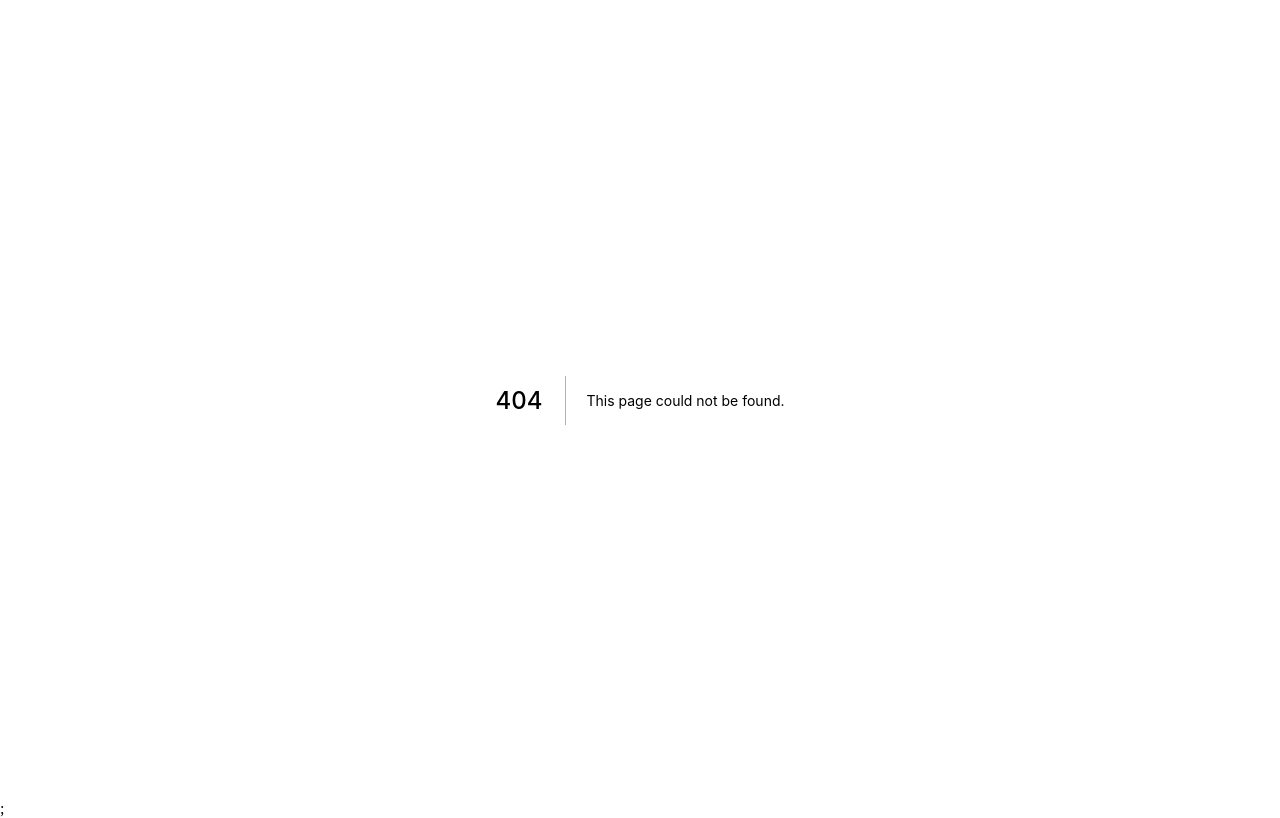
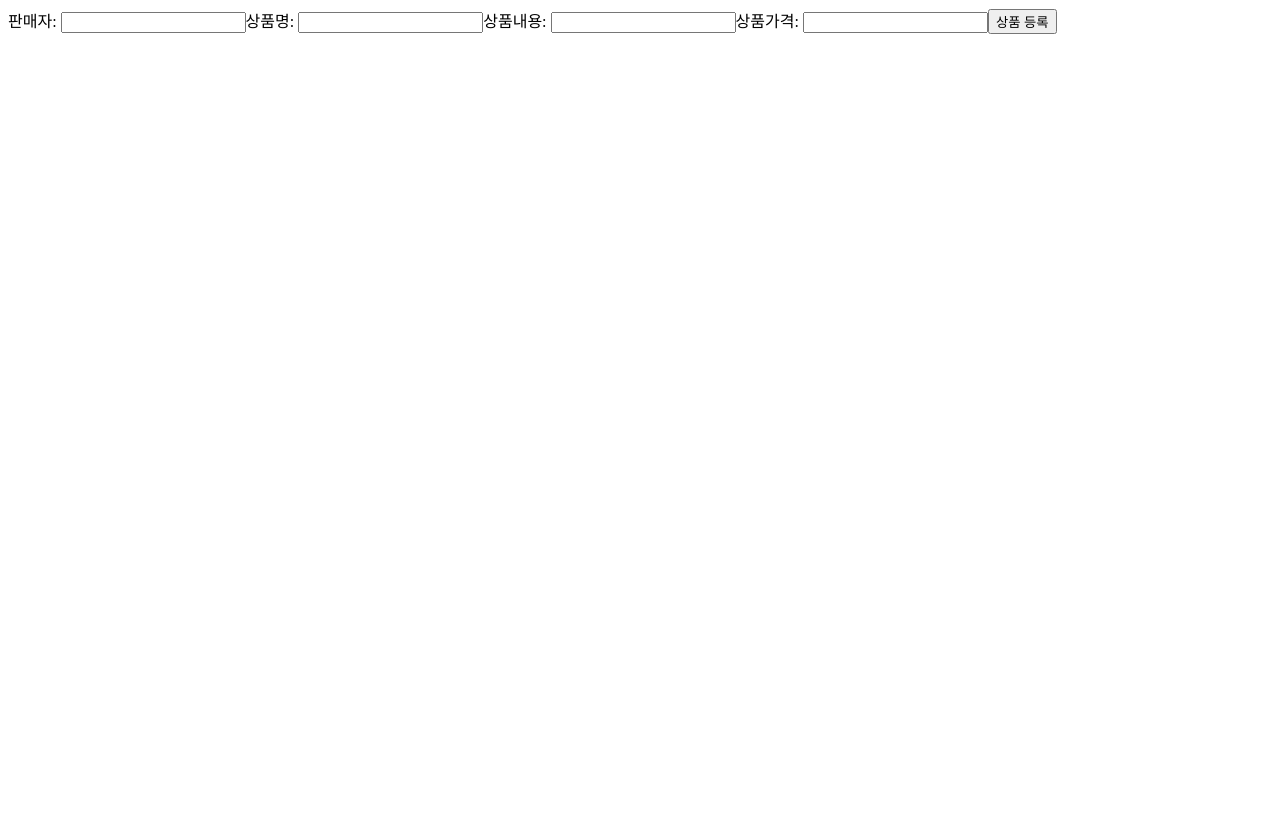
Before and after one commit to OHJINWON/class_quiz, a Next.js app: page /05/boards in a window 1280 px wide. Before the commit this address had no page. Built offline with nearby package versions, Linux system fonts and the light colour scheme.

Commit message:
GraphQL 예외처리를 하면서 제품을 등록하고 동적라우팅된 화면에서 주소에 상품 ID를 가져오고 비동기 방식이기 떄문에 조건부 렌더링으로 상품조회

```diff
--- a/next.config.mjs
+++ b/next.config.mjs
@@ -1,7 +1,7 @@
 /** @type {import('next').NextConfig} */
 const nextConfig = {
   reactStrictMode: true,
-  assetPrefix: '.',
+  assetPrefix: '/',
 };
 
 export default nextConfig;
--- /dev/null
+++ b/pages/05/boards/index.js
@@ -0,0 +1,75 @@
+import { useMutation, gql } from "@apollo/client"
+import { useRouter } from "next/router"
+import { useState } from "react"
+
+const CREATE_PRODUCT = gql`
+    mutation createProduct($seller: String, $createProductInput: CreateProductInput!){
+        createProduct(seller: $seller, createProductInput: $createProductInput) {
+            number
+            message
+            _id
+        }
+    }
+`
+
+export default function BoardsPage() {
+
+    const [seller, setSeller] = useState("")
+    const [name, setName] = useState("")
+    const [detail, setDetail] = useState("")
+    const [price, setPrice] = useState()
+
+    const router = useRouter()
+
+    const [createProduct] = useMutation(CREATE_PRODUCT)
+
+    const onChangeSeller = (e) => {
+        setSeller(e.target.value)
+    }
+
+    const onChangeName = (e) => {
+        setName(e.target.value)
+    }
+
+    const onChangeDetail = (e) => {
+        setDetail(e.target.value)
+    }
+
+    const onChangePrice = (e) => {
+        setPrice(e.target.value)
+    }
+
+    console.log(router)
+
+    const onClickSubmit = async() => {
+        try {
+            const result = await createProduct({
+                variables:{
+                    seller: seller,
+                    createProductInput: {
+                        name:name,
+                        detail: detail,
+                        price:Number(price)
+                    }
+                }
+            })
+            console.log(result)
+            router.push(`/05/boards/${result.data.createProduct._id}`)
+        } catch (error) {
+            alert("틀림")
+        }
+    }
+
+
+
+    return(
+        // 판매자, 상품명, 상품내용, 상품가격
+        <div>
+           판매자: <input type="text" onChange={onChangeSeller}/>
+           상품명: <input type="text" onChange={onChangeName}/>
+           상품내용: <input type="text" onChange={onChangeDetail}/>
+           상품가격: <input type="text" onChange={onChangePrice}/>
+           <button onClick={onClickSubmit}>상품 등록</button>
+        </div>
+    )
+}
--- a/pages/_app.js
+++ b/pages/_app.js
@@ -1,4 +1,4 @@
-import { ApolloClient, ApolloProvider, InMemoryCache } from "@apollo/client";
+import { ApolloClient, ApolloProvider, InMemoryCache } from "@apollo/client"
 
 export default function App({ Component, pageProps }) {
 
@@ -10,7 +10,7 @@ export default function App({ Component, pageProps }) {
   return (
     <div>
       <ApolloProvider client={client}>
-        <Component/>;
+        <Component/>
       </ApolloProvider>
     </div>
   )
--- a/pages/index.js
+++ b/pages/index.js
@@ -9,7 +9,7 @@ export default function Home() {
         <meta name="viewport" content="width=device-width, initial-scale=1" />
         <link rel="icon" href="/favicon.ico" />
       </Head>
-      <div>asdsda</div>
+      <div>Class_quiz</div>
     </>
-  );
+  )
 }
```
Also changed, not shown: pages/05/boards/[id]/index.js (added, +47 -0 lines).
